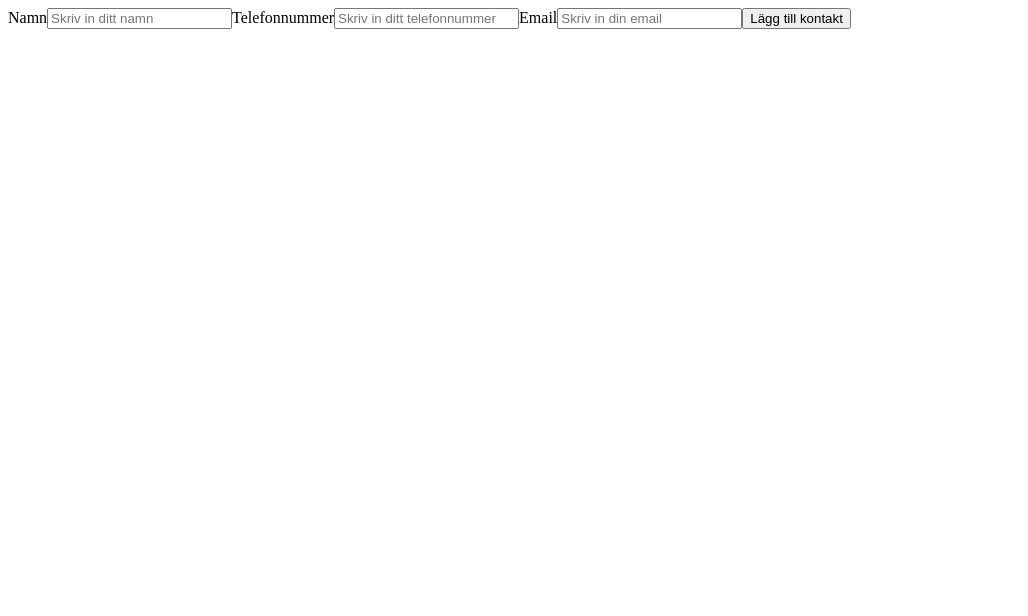
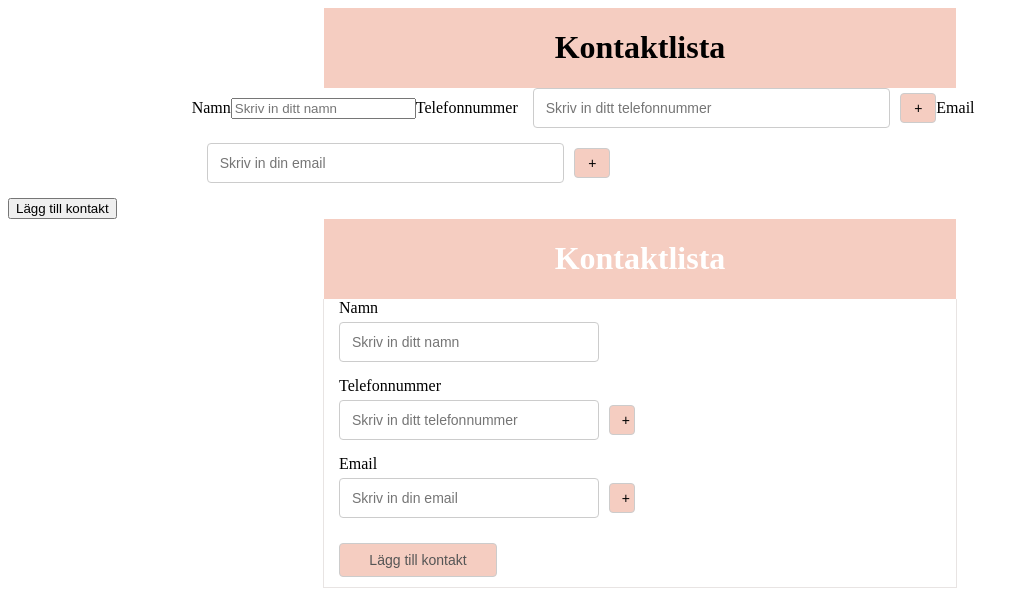
Before and after one commit to FannyAndersson/Contacts, a website: page www/index.html in a window 1280 px wide. Shown: the whole page, without its empty margins (0-1028 px from the left). Drawn offline with Linux system fonts and the light colour scheme.

Commit message:
Add files

```diff
--- a/package.json
+++ b/package.json
@@ -9,6 +9,9 @@
   "author": "",
   "license": "ISC",
   "dependencies": {
+    "@fortawesome/fontawesome-svg-core": "^1.2.25",
+    "@fortawesome/free-solid-svg-icons": "^5.11.2",
+    "@fortawesome/react-fontawesome": "^0.1.5",
     "express": "^4.16.3"
   }
 }
--- /dev/null
+++ b/www/App.js
@@ -0,0 +1,58 @@
+class App {
+    constructor() {
+
+
+    }
+    createDOM() {
+        this.listen();
+        this.form = new Form();
+    }
+    listen() {
+            window.addEventListener('click', e => {
+                if (e.target.closest('#btn-contact')) this.saveContact();
+            });
+        }
+        //
+    saveContact() {
+        let inputValues = document.querySelectorAll('input[type="text"]');
+
+        this.data = [].reduce.call(
+            inputValues,
+            (acc, cur) => {
+                acc[cur.id] = cur.value;
+                return acc;
+            }, {}
+
+        );
+
+
+        this.saveContactToLocalStorage(this.data);
+        this.getMyContact();
+    }
+
+    getMyContact() {
+
+        let n = this.data;
+        console.log(n, 'fsdfs')
+
+    }
+
+
+    // Save multiple contacts to localStorage
+    saveContactToLocalStorage(data) {
+        // see if there are any contacts
+        // if there is push in the new data
+        // if not, the catch will pick it up and create it
+        // so no error will occure
+        try {
+            const contacts = JSON.parse(localStorage.contacts);
+            console.log(contacts);
+            contacts.push(data);
+            localStorage.setItem('contacts', JSON.stringify(contacts));
+            console.log('try');
+        } catch (e) {
+            localStorage.setItem('contacts', JSON.stringify([data]));
+            console.log('catch');
+        }
+    }
+}
--- /dev/null
+++ b/www/Form.js
@@ -0,0 +1,108 @@
+class Form extends App {
+    constructor() {
+        super()
+
+        this.addForm();
+
+    }
+
+
+    addForm() {
+
+        let body = document.body;
+
+        let divForHeading = document.createElement('div');
+        divForHeading.setAttribute('class', 'div-for-heading');
+        body.append(divForHeading);
+
+        let div = document.createElement('div');
+        div.setAttribute('class', 'div-wrapper');
+        divForHeading.append(div);
+
+        let heading = document.createElement('h1');
+        heading.setAttribute('class', 'heading')
+        heading.innerHTML = 'Kontaktlista';
+        div.append(heading);
+
+        let form = document.createElement('form');
+        form.setAttribute('class', 'form');
+        form.setAttribute('id', 'id-form')
+        body.append(form);
+
+        let container = document.createElement('container');
+        container.setAttribute('class', 'container');
+        form.append(container);
+
+        let divForInputs = document.createElement('div');
+        container.append(divForInputs);
+
+        let rowForName = document.createElement('row');
+        rowForName.setAttribute('class', 'row-for-name');
+        divForInputs.append(rowForName);
+
+        let nameLabel = document.createElement('label');
+        nameLabel.innerHTML = 'Namn';
+        nameLabel.setAttribute('class', 'label');
+        rowForName.append(nameLabel);
+
+        let inputFieldName = document.createElement('input');
+        inputFieldName.setAttribute('type', 'text');
+        inputFieldName.setAttribute('value', '');
+        inputFieldName.setAttribute('id', 'name');
+        inputFieldName.setAttribute('placeholder', 'Skriv in ditt namn');
+        inputFieldName.setAttribute('class', 'submit');
+        rowForName.append(inputFieldName);
+
+        let rowForPhoneNumber = document.createElement('row');
+        rowForPhoneNumber.setAttribute('class', 'row-for-phonenumber');
+        divForInputs.append(rowForPhoneNumber);
+
+        let phoneNumberLabel = document.createElement('label');
+        phoneNumberLabel.innerHTML = 'Telefonnummer';
+        phoneNumberLabel.setAttribute('class', 'label');
+        rowForPhoneNumber.append(phoneNumberLabel);
+
+        let inputFieldPhonenumber = document.createElement('input');
+        inputFieldPhonenumber.setAttribute('type', 'text');
+        inputFieldPhonenumber.setAttribute('value', '');
+        inputFieldPhonenumber.setAttribute('id', 'phone');
+        inputFieldPhonenumber.setAttribute('placeholder', 'Skriv in ditt telefonnummer');
+        inputFieldPhonenumber.setAttribute('class', 'submit');
+        rowForPhoneNumber.append(inputFieldPhonenumber);
+
+        let buttonMorePhone = document.createElement('button');
+        buttonMorePhone.innerHTML = '+';
+        buttonMorePhone.setAttribute('class', 'btn-add-more-phone');
+        rowForPhoneNumber.append(buttonMorePhone);
+
+        let rowForEmail = document.createElement('row');
+        rowForEmail.setAttribute('class', 'ow-for-email');
+        divForInputs.append(rowForEmail);
+
+        let emailLabel = document.createElement('label');
+        emailLabel.innerHTML = 'Email';
+        emailLabel.setAttribute('class', 'label');
+        rowForEmail.append(emailLabel);
+
+        let inputFieldEmail = document.createElement('input');
+        inputFieldEmail.setAttribute('type', 'text');
+        inputFieldEmail.setAttribute('value', '');
+        inputFieldEmail.setAttribute('id', 'email');
+        inputFieldEmail.setAttribute('placeholder', 'Skriv in din email');
+        inputFieldEmail.setAttribute('class', 'submit');
+        rowForEmail.append(inputFieldEmail);
+
+        let buttonMoreEmail = document.createElement('button');
+        buttonMoreEmail.innerHTML = '+';
+        buttonMoreEmail.setAttribute('class', 'btn-add-more-email');
+        rowForEmail.append(buttonMoreEmail);
+
+        let button = document.createElement('button');
+        button.innerHTML = 'Lägg till kontakt';
+        button.setAttribute('class', 'btn-add-name');
+        button.setAttribute('id', 'btn-contact')
+        divForInputs.append(button);
+
+
+    }
+}
--- a/www/contacts.js
+++ b/www/contacts.js
@@ -1,68 +1,191 @@
-let body = document.querySelector('body');
+let body = document.body;
+
+let divForHeading = document.createElement('div');
+divForHeading.setAttribute('class', 'div-for-heading')
+body.append(divForHeading);
+
+let div = document.createElement('div');
+div.setAttribute('class', 'div-wrapper')
+divForHeading.append(div);
+
+let heading = document.createElement('h1');
+heading.innerHTML = 'Kontaktlista';
+div.append(heading);
+
+let form = document.createElement('form');
+form.setAttribute('class', 'form')
+body.append(form);
+
+let container = document.createElement('container');
+container.setAttribute('class', 'div-form')
+form.append(container);
+
+let colForInputs = document.createElement('div');
+container.append(colForInputs);
+
+let rowForName = document.createElement('row');
+rowForName.setAttribute('class', 'row-for-name');
+colForInputs.append(rowForName);
 
 
-let nameLabel = document.createElement('LABEL');
+let nameLabel = document.createElement('label');
 nameLabel.innerHTML = 'Namn';
-document.body.append(nameLabel);
+rowForName.append(nameLabel);
 
-let inputFieldName = document.createElement('INPUT');
+let inputFieldName = document.createElement('input');
 inputFieldName.setAttribute('type', 'text');
 inputFieldName.setAttribute('value', '');
+inputFieldName.setAttribute('id', 'name')
 inputFieldName.setAttribute('placeholder', 'Skriv in ditt namn')
 inputFieldName.setAttribute('name', 'submit');
-document.body.append(inputFieldName);
+rowForName.append(inputFieldName);
 
-let phoneNumberLabel = document.createElement('LABEL');
+let rowForPhoneNumber = document.createElement('row');
+rowForPhoneNumber.setAttribute('class', 'row-for-phonenumber');
+colForInputs.append(rowForPhoneNumber);
+
+let phoneNumberLabel = document.createElement('label');
 phoneNumberLabel.innerHTML = 'Telefonnummer';
-document.body.append(phoneNumberLabel);
+rowForPhoneNumber.append(phoneNumberLabel);
 
-let inputFieldPhonenumber = document.createElement('INPUT');
+let inputFieldPhonenumber = document.createElement('input');
 inputFieldPhonenumber.setAttribute('type', 'text');
 inputFieldPhonenumber.setAttribute('value', '');
+inputFieldPhonenumber.setAttribute('id', 'phone')
 inputFieldPhonenumber.setAttribute('placeholder', 'Skriv in ditt telefonnummer');
 inputFieldPhonenumber.setAttribute('class', 'submit');
-document.body.append(inputFieldPhonenumber);
+rowForPhoneNumber.append(inputFieldPhonenumber);
 
-let emailLabel = document.createElement('LABEL');
+let buttonMorePhone = document.createElement('button');
+buttonMorePhone.innerHTML = '+';
+buttonMorePhone.setAttribute('class', 'btn-add-more-phone');
+rowForPhoneNumber.append(buttonMorePhone);
+
+let rowForEmail = document.createElement('row');
+rowForEmail.setAttribute('class', 'ow-for-email');
+colForInputs.append(rowForEmail);
+
+let emailLabel = document.createElement('label');
 emailLabel.innerHTML = 'Email';
-document.body.append(emailLabel);
+rowForEmail.append(emailLabel);
 
-let inputFieldEmail = document.createElement('INPUT');
+let inputFieldEmail = document.createElement('input');
 inputFieldEmail.setAttribute('type', 'text');
 inputFieldEmail.setAttribute('value', '');
+inputFieldEmail.setAttribute('id', 'email');
 inputFieldEmail.setAttribute('placeholder', 'Skriv in din email')
 inputFieldEmail.setAttribute('class', 'submit');
-document.body.append(inputFieldEmail);
+rowForEmail.append(inputFieldEmail);
 
-let button = document.createElement('BUTTON');
+let buttonMoreEmail = document.createElement('button');
+buttonMoreEmail.innerHTML = '+';
+buttonMoreEmail.setAttribute('class', 'btn-add-more-email');
+rowForEmail.append(buttonMoreEmail);
+
+let button = document.createElement('button');
 button.innerHTML = 'Lägg till kontakt';
-button.setAttribute('class', 'btn-add-name')
+button.setAttribute('class', 'btn-add-contact')
 document.body.append(button)
 
-window.addEventListener('click', e => {
-    if (e.target.closest('button')) {
-        // [].slice.call(document.querySelectorAll('.submit').forEach((elm) => {
-        //     console.log(elm);
-        // }));
 
-        let valOfInput = document.querySelectorAll('input[type="text"]');
+// let div = document.createElement('div');
+// div.setAttribute('class', 'div-css')
+// body.append(div);
+// let ul = document.createElement('ul');
+// ul.setAttribute('class', 'ul-list');
+// div.append(ul);
 
-        valOfInput.forEach(val => {
-            let ul = document.createElement('UL');
-            document.body.append(ul);
-            let myLi = val.value;
-            let li = document.createElement('LI');
-            ul.append(li);
-            li.append(myLi);
-            console.log(myLi);
-        });
 
-        // for (let i = 0; i < l; i++) {
-        //     input = val[i]
-        //     if (input.value) {
-        //         console.log(input.value);
+// let person = {
+//     name: '',
+//     phone: [],
+//     number: []
+// }
 
-        //     }
-        // }
-    }
-});
+
+
+
+
+// const userPrototype = {
+
+//     myStuff() {
+
+
+//         window.addEventListener('click', e => {
+//             if (e.target.closest('.btn-add-name')) {
+//                 let valOfInput = document.querySelectorAll('input[value=""]')
+//                 let valOfInputIdName = valOfInput[0].value;
+//                 console.log(valOfInputIdName, 'valof')
+//                 if (valOfInputIdName === '') {
+//                     let person = new User();
+//                     console.log(person, 'person')
+
+//                 }
+
+// const myObj = [].reduce.call(valOfInput, (acc, cur) => {
+//     acc[cur.id] = cur.value;
+//     return acc;
+// }, {});
+// let person = new User(...myObj.name);
+
+// localStorage.setItem('contact', JSON.stringify(arrayWrapper));
+// }
+// if (e.target.closest('.btn-add-more-phone')) {
+//     let valOfPhoneInput = document.querySelector('#phone').value;
+//     arrayWrapper.push(valOfPhoneInput);
+//     console.log(valOfPhoneInput, 'hej')
+//     console.log(arrayWrapper, 'jdal');
+
+// }
+
+
+//         });
+//     }
+// }
+
+
+// valOfInput.forEach((val, i) => {
+//     myObj[val[i]] = val[i].value;
+// for (let i = 0; i < valOfInput.length; i++) {
+//     myObj[valOfInput[i].id] = valOfInput[i].value;
+//     console.log(myObj, 'objekt')
+// }
+
+// let arr = [];
+// for (key in myObj) {
+//     if (myObj.hasOwnProperty(key)) {
+//         arr.push(key, myObj[key])
+//         console.log(arr.join(''))
+//     }
+// }
+// for (let [key, val] of Object.entries(myObj)) {
+//     keyAndVal = [key, val]
+//     console.log(keyAndVal, 'mythings')
+// }
+// let li = document.createElement('li');
+// li.setAttribute('class', 'li-list');
+// li.append(myObj);
+// ul.append(li);
+
+// let myLi = val.value;
+// });
+//             }
+//         });
+//     },
+
+// }
+
+
+
+
+
+// function User(name, email = [], phone = []) {
+//     let newInstance = Object.create(userPrototype);
+//     newInstance.name = name;
+//     newInstance.email = email instanceof Array ? email : [email];
+//     newInstance.phone = phone instanceof Array ? phone : [phone];
+//     return newInstance;
+// }
+
+
+// userPrototype.myStuff()
--- /dev/null
+++ b/www/style.css
@@ -0,0 +1,81 @@
+.div-for-heading {
+    width: 100%;
+    display: flex;
+    justify-content: center;
+}
+
+.div-wrapper {
+    border: 1px solid;
+    width: 50%;
+    justify-content: center;
+    display: flex;
+    background-color: #f5cdc1;
+    border: none;
+}
+
+.heading {
+    color: white;
+}
+
+.form {
+    width: 100%;
+    display: flex;
+    justify-content: center;
+}
+
+.container {
+    border: 1px solid;
+    width: 50%;
+    border-top: none;
+    border-color: #e8e4e3;
+}
+
+.submit {
+    width: 37%;
+    height: 26px;
+    padding: 6px 12px;
+    font-size: 14px;
+    line-height: 1.42857143;
+    color: #555;
+    background-color: #fff;
+    background-image: none;
+    border: 1px solid #ccc;
+    border-radius: 4px;
+    margin-left: 15px;
+    margin-bottom: 15px;
+}
+
+.label {
+    display: block;
+    margin-left: 15px;
+    margin-bottom: 5px;
+}
+
+.btn-add-name {
+    display: block;
+    background-color: #f5cdc1;
+    margin-left: 15px;
+    width: 25%;
+    height: 34px;
+    padding: 6px 12px;
+    font-size: 14px;
+    line-height: 1;
+    color: #555;
+    background-image: none;
+    border: 1px solid #ccc;
+    border-radius: 4px;
+    margin-top: 10px;
+    margin-bottom: 10px;
+}
+
+.btn-add-more-phone,
+.btn-add-more-email {
+    width: 4%;
+    height: 30px;
+    padding: 6px 12px;
+    font-size: 14px;
+    background-color: #f5cdc1;
+    border: 1px solid #ccc;
+    border-radius: 4px;
+    margin-left: 10px;
+}
```
Also changed, not shown: www/index.html (+18 -4 lines), server.js (renamed from app.js), www/ContactHistory.js (added), www/EditContact.js (added), www/store.js (added), 1 other file.
